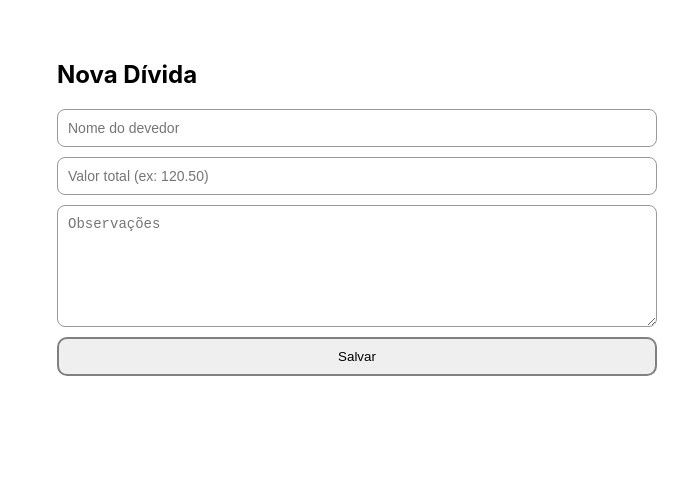
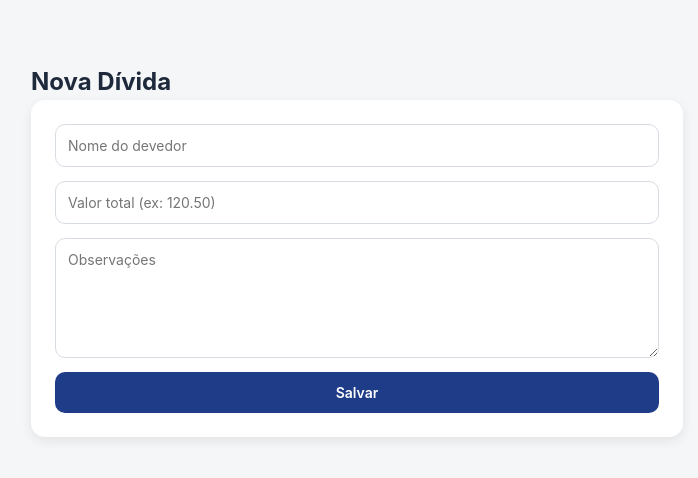
Before and after one commit to wkonami/finances-tracker, a React (Create React App) app in the folder frontend/: page /new in a window 1280 px wide. Shown: the top 478 px of the page, without its empty margins (283-981 px from the left). Built offline with nearby package versions, Linux system fonts and the light colour scheme; no server answers; sample sign-in values are in the browser's storage.

Commit message:
visual changes

```diff
--- a/frontend/src/App.css
+++ b/frontend/src/App.css
@@ -1,283 +1,607 @@
-.App {
-  text-align: center;
-}
+/* =========================================================
+   THEME
+========================================================= */
 
-.App-logo {
-  height: 40vmin;
-  pointer-events: none;
-}
+:root {
 
-@media (prefers-reduced-motion: no-preference) {
-  .App-logo {
-    animation: App-logo-spin infinite 20s linear;
-  }
-}
+  --color-background: #f4f6f8;
 
-.container{
-  display: flex;
-  flex-direction: column;
-  align-items: center;
-  justify-content: center;
-  padding: 20px;
-  border: #282c34 5px solid;
-  border-radius: 10px;
-}
+  --color-surface: #ffffff;
 
-.title{
-  padding: 20px;
-  border: #282c34 5px solid;
-  border-radius: 10px;
-}
+  --color-primary: #1f3c88;
 
-.App-header {
-  background-color: #282c34;
-  min-height: 100vh;
-  display: flex;
-  flex-direction: column;
-  align-items: center;
-  justify-content: center;
-  font-size: calc(10px + 2vmin);
-  color: white;
-}
+  --color-primary-hover: #17306d;
 
-.App-link {
-  color: #61dafb;
-}
+  --color-border: #d7dce3;
 
-.button {
-  padding: 10px;
-  border-radius: 10px;
-  border: 2px solid gray;
+  --color-text: #1e293b;
+
+  --color-text-muted: #64748b;
+
+  --color-success: #1f8a4c;
+
+  --color-danger: #c0392b;
+
+  --shadow-default:
+    0 4px 12px rgba(0, 0, 0, 0.08);
+
+  --radius-md: 10px;
+
+  --radius-lg: 14px;
+
+  --transition-default: 0.2s ease;
+
+  --container-width: 900px;
+
+  --font-family:
+    Inter,
+    system-ui,
+    -apple-system,
+    BlinkMacSystemFont,
+    "Segoe UI",
+    sans-serif;
 
 }
 
-@keyframes App-logo-spin {
-  from {
-    transform: rotate(0deg);
-  }
-  to {
-    transform: rotate(360deg);
-  }
+/* =========================================================
+   RESET
+========================================================= */
+
+* {
+
+  margin: 0;
+
+  padding: 0;
+
+  box-sizing: border-box;
+
 }
 
-.summary-box {
-  margin-bottom: 20px;
-  padding: 15px;
-  border: 2px solid #282c34;
-  border-radius: 10px;
-  width: 100%;
-  max-width: 500px;
+body {
+
+  background: var(--color-background);
+
+  color: var(--color-text);
+
+  font-family: var(--font-family);
+
+  line-height: 1.5;
+
 }
 
-.tabs {
-  display: flex;
-  gap: 10px;
-  margin-bottom: 20px;
-  flex-wrap: wrap;
-  justify-content: center;
+a {
+
+  text-decoration: none;
+
+  color: inherit;
+
 }
 
+button,
+input,
+textarea {
+
+  font-family: inherit;
+
+}
+
+/* =========================================================
+   LAYOUT
+========================================================= */
+
+.container {
+
+  width: 100%;
+
+  max-width: var(--container-width);
+
+  margin: 40px auto;
+
+  padding: 24px;
+
+}
+
+.page-card {
+
+  background: var(--color-surface);
+
+  border-radius: var(--radius-lg);
+
+  padding: 24px;
+
+  box-shadow: var(--shadow-default);
+
+}
+
+.title {
+
+  font-size: 32px;
+
+  font-weight: 700;
+
+  margin-bottom: 24px;
+
+  color: var(--color-primary);
+
+}
+
+.section-title {
+
+  font-size: 22px;
+
+  font-weight: 600;
+
+  margin-bottom: 16px;
+
+}
+
+/* =========================================================
+   SUMMARY
+========================================================= */
+
+.summary-box {
+
+  display: flex;
+
+  flex-wrap: wrap;
+
+  gap: 16px;
+
+  margin-bottom: 24px;
+
+}
+
+.summary-item {
+
+  flex: 1;
+
+  min-width: 180px;
+
+  background: var(--color-surface);
+
+  border-radius: var(--radius-md);
+
+  padding: 18px;
+
+  box-shadow: var(--shadow-default);
+
+}
+
+.summary-label {
+
+  font-size: 14px;
+
+  color: var(--color-text-muted);
+
+  margin-bottom: 8px;
+
+}
+
+.summary-value {
+
+  font-size: 24px;
+
+  font-weight: 700;
+
+}
+
+/* =========================================================
+   BUTTONS
+========================================================= */
+
+.button {
+
+  border: none;
+
+  background: var(--color-primary);
+
+  color: white;
+
+  padding: 12px 18px;
+
+  border-radius: var(--radius-md);
+
+  font-size: 14px;
+
+  font-weight: 600;
+
+  cursor: pointer;
+
+  transition:
+    background var(--transition-default),
+    transform var(--transition-default);
+
+}
+
+.button:hover {
+
+  background: var(--color-primary-hover);
+
+  transform: translateY(-1px);
+
+}
+
+.button-secondary {
+
+  background: transparent;
+
+  border: 1px solid var(--color-border);
+
+  color: var(--color-text);
+
+}
+
+.button-secondary:hover {
+
+  background: #eef2f7;
+
+}
+
+/* =========================================================
+   FORMS
+========================================================= */
+
+form {
+
+  display: flex;
+
+  flex-direction: column;
+
+  gap: 14px;
+
+}
+
+input,
+textarea {
+
+  width: 100%;
+
+  padding: 12px;
+
+  border: 1px solid var(--color-border);
+
+  border-radius: var(--radius-md);
+
+  font-size: 14px;
+
+  background: white;
+
+  transition:
+    border-color var(--transition-default),
+    box-shadow var(--transition-default);
+
+}
+
+textarea {
+
+  min-height: 120px;
+
+  resize: vertical;
+
+}
+
+input:focus,
+textarea:focus {
+
+  outline: none;
+
+  border-color: var(--color-primary);
+
+  box-shadow:
+    0 0 0 3px rgba(31, 60, 136, 0.12);
+
+}
+
+/* =========================================================
+   LOGIN
+========================================================= */
+
+.login-container {
+
+  min-height: 100vh;
+
+  display: flex;
+
+  align-items: center;
+
+  justify-content: center;
+
+  padding: 20px;
+
+}
+
+.login-box {
+
+  width: 100%;
+
+  max-width: 420px;
+
+  background: var(--color-surface);
+
+  padding: 32px;
+
+  border-radius: var(--radius-lg);
+
+  box-shadow: var(--shadow-default);
+
+}
+
+.login-box h2 {
+
+  margin-bottom: 24px;
+
+  color: var(--color-primary);
+
+}
+
+/* =========================================================
+   TABS
+========================================================= */
+
+.tabs {
+
+  display: flex;
+
+  flex-wrap: wrap;
+
+  gap: 12px;
+
+  margin-bottom: 24px;
+
+}
+
+/* =========================================================
+   DEBTS
+========================================================= */
+
 .debts-section {
-  width: 100%;
-  max-width: 600px;
+
+  margin-top: 20px;
+
 }
 
 .debt-list {
+
   list-style: none;
-  padding: 0;
-  width: 100%;
+
+  display: flex;
+
+  flex-direction: column;
+
+  gap: 12px;
+
+}
+
+.debt-item,
+.closed-debt-item {
+
+  background: var(--color-surface);
+
+  padding: 18px;
+
+  border-radius: var(--radius-md);
+
+  box-shadow: var(--shadow-default);
+
 }
 
 .debt-item {
+
   display: flex;
+
   justify-content: space-between;
+
   align-items: center;
 
-  padding: 15px;
-  margin-bottom: 10px;
+  gap: 20px;
 
-  border: 2px solid #282c34;
-  border-radius: 10px;
 }
 
 .debt-link {
-  text-decoration: none;
-  color: black;
-  font-weight: bold;
+
+  font-weight: 600;
+
+  color: var(--color-primary);
+
 }
 
 .debt-link:hover {
+
   text-decoration: underline;
+
 }
 
-.closed-debt-item {
-  padding: 15px;
-  margin-bottom: 10px;
+.debt-note,
+.closed-debt-note {
 
-  border: 2px solid gray;
-  border-radius: 10px;
+  margin-top: 8px;
+
+  color: var(--color-text-muted);
+
+  font-size: 14px;
+
 }
 
 .closed-debt-name {
-  font-weight: bold;
-  margin-bottom: 5px;
+
+  font-weight: 600;
+
 }
 
-.closed-debt-note {
-  color: #555;
-}
-
-.debt-info {
-  display: flex;
-  flex-direction: column;
-  gap: 5px;
-}
-
-.debt-note {
-  color: #555;
-  font-size: 14px;
-}
-
-.debt-value {
-  font-weight: bold;
-}
-
-.details-container {
-  max-width: 700px;
-  margin: 0 auto;
-  padding: 20px;
-}
-
-.details-summary {
-  display: flex;
-  flex-direction: column;
-  gap: 10px;
-
-  padding: 15px;
-  margin-top: 15px;
-  margin-bottom: 15px;
-
-  border: 2px solid #282c34;
-  border-radius: 10px;
-}
-
-.details-notes {
-  margin-top: 15px;
-  margin-bottom: 15px;
-}
-
-.payment-form {
-  display: flex;
-  flex-direction: column;
-  gap: 10px;
-
-  max-width: 350px;
-}
-
-.payment-form input,
-.payment-form textarea {
-  padding: 10px;
-
-  border: 1px solid #999;
-  border-radius: 8px;
-
-  font-size: 14px;
-}
-
-.payment-form textarea {
-  min-height: 80px;
-  resize: vertical;
-}
+/* =========================================================
+   PAYMENT HISTORY
+========================================================= */
 
 .payment-list {
+
   list-style: none;
-  padding: 0;
+
+  display: flex;
+
+  flex-direction: column;
+
+  gap: 12px;
+
+  margin-top: 16px;
+
 }
 
 .payment-item {
-  border: 1px solid #ccc;
 
-  border-radius: 10px;
+  background: var(--color-surface);
 
-  padding: 15px;
+  border-radius: var(--radius-md);
 
-  margin-bottom: 10px;
+  padding: 16px;
+
+  box-shadow: var(--shadow-default);
+
 }
 
+.payment-item div {
+
+  margin-bottom: 6px;
+
+}
+
+/* =========================================================
+   DETAILS PAGE
+========================================================= */
+
+.details-container {
+
+  width: 100%;
+
+  max-width: 700px;
+
+  margin: 40px auto;
+
+  padding: 24px;
+
+}
+
+.details-card {
+
+  background: var(--color-surface);
+
+  border-radius: var(--radius-lg);
+
+  padding: 24px;
+
+  box-shadow: var(--shadow-default);
+
+}
+
+.details-info {
+
+  display: flex;
+
+  flex-direction: column;
+
+  gap: 10px;
+
+  margin-bottom: 24px;
+
+}
+
+/* =========================================================
+   NEW DEBT
+========================================================= */
+
 .new-debt-container {
-  max-width: 600px;
-  margin: 20px auto;
-  padding: 20px;
+
+  width: 100%;
+
+  max-width: 700px;
+
+  margin: 40px auto;
+
+  padding: 24px;
+
 }
 
 .new-debt-form {
-  display: flex;
-  flex-direction: column;
-  gap: 10px;
+
+  background: var(--color-surface);
+
+  padding: 24px;
+
+  border-radius: var(--radius-lg);
+
+  box-shadow: var(--shadow-default);
+
 }
 
-.new-debt-form input,
-.new-debt-form textarea {
-  padding: 10px;
-
-  border: 1px solid #999;
-  border-radius: 8px;
-
-  font-size: 14px;
-}
-
-.new-debt-form textarea {
-  min-height: 100px;
-  resize: vertical;
-}
+/* =========================================================
+   LOADING
+========================================================= */
 
 .loading-screen {
+
   min-height: 100vh;
 
   display: flex;
+
   align-items: center;
+
   justify-content: center;
+
 }
 
 .loading-box {
-  padding: 30px;
 
-  border: 2px solid #282c34;
-  border-radius: 10px;
+  background: var(--color-surface);
+
+  padding: 32px;
+
+  border-radius: var(--radius-lg);
+
+  box-shadow: var(--shadow-default);
 
   text-align: center;
+
 }
 
-.login-container {
-  min-height: 100vh;
+.loading-box h2 {
 
-  display: flex;
-  align-items: center;
-  justify-content: center;
+  color: var(--color-primary);
+
+  margin-bottom: 10px;
+
 }
 
-.login-box {
-  width: 100%;
-  max-width: 420px;
+/* =========================================================
+   RESPONSIVE
+========================================================= */
 
-  padding: 30px;
+@media (max-width: 768px) {
 
-  border: 2px solid #282c34;
-  border-radius: 10px;
+  .container,
+  .details-container,
+  .new-debt-container {
+
+    padding: 16px;
+
+  }
+
+  .title {
+
+    font-size: 26px;
+
+  }
+
+  .debt-item {
+
+    flex-direction: column;
+
+    align-items: flex-start;
+
+  }
+
+  .summary-box {
+
+    flex-direction: column;
+
+  }
+
 }
-
-.login-form {
-  display: flex;
-  flex-direction: column;
-
-  gap: 10px;
-}
-
-.login-form input {
-  padding: 10px;
-
-  border: 1px solid #999;
-  border-radius: 8px;
-
-  font-size: 14px;
-}
```
